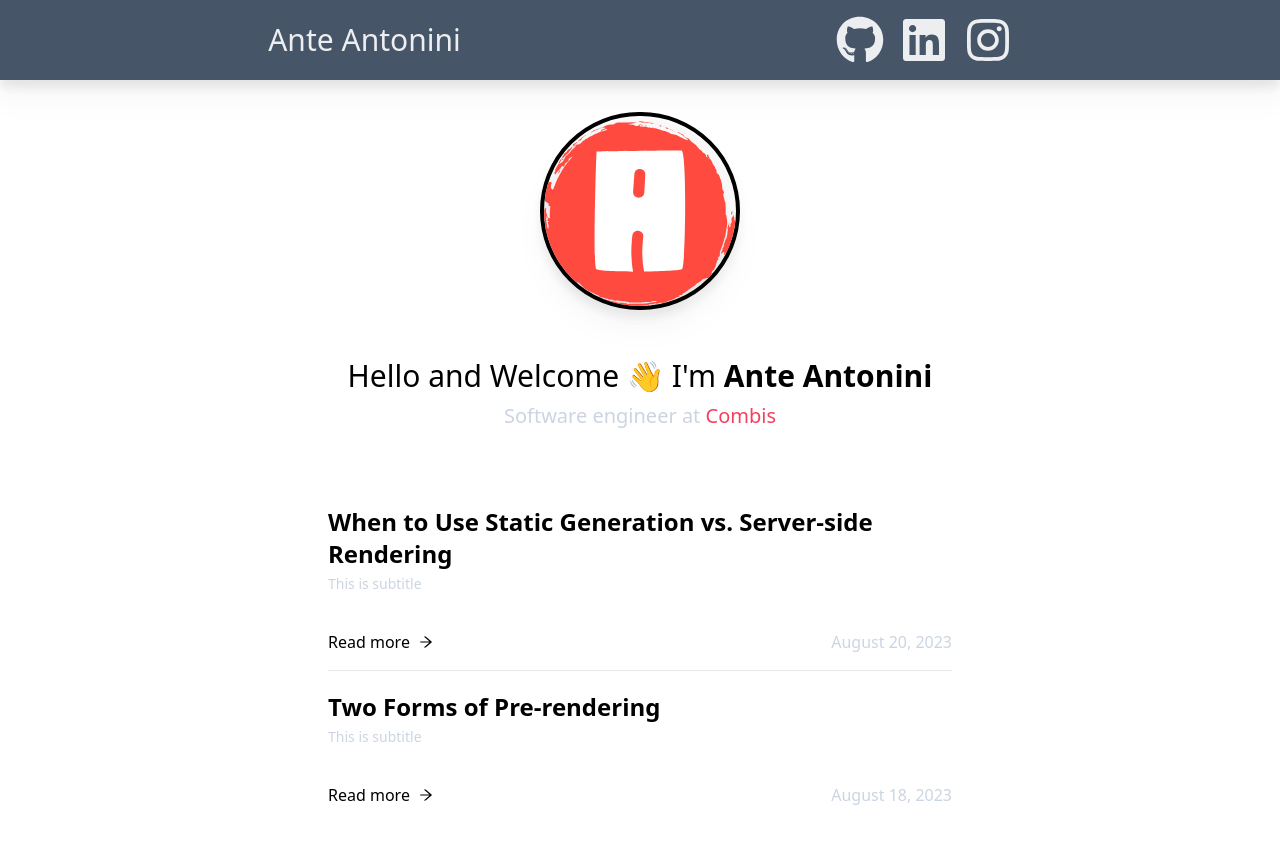
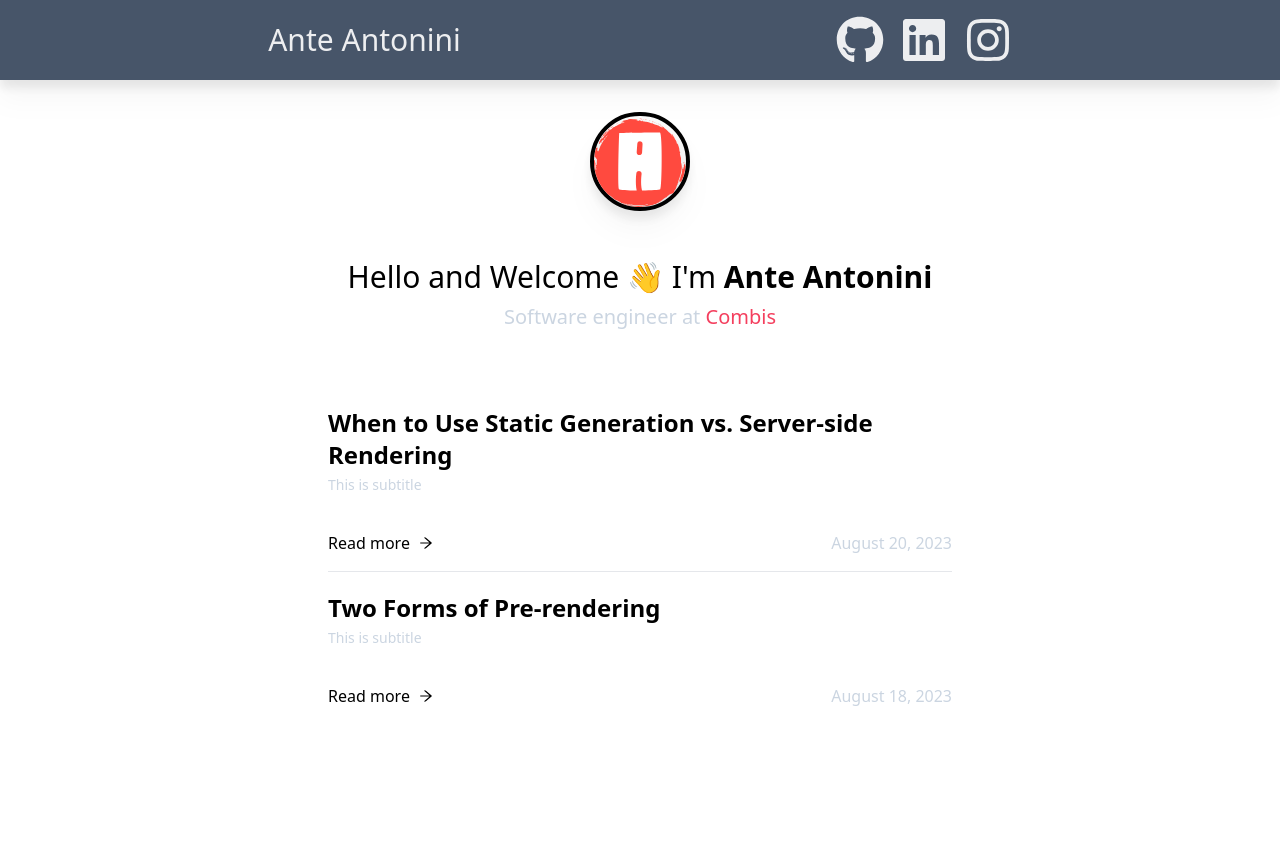
Before and after one commit to AnteAntonini/MyBlog, a Next.js app: page / in a window 1280 px wide. Shown: the top 844 px of the page. Built offline with nearby package versions, Linux system fonts and the light colour scheme.

Commit message:
resize profile picture aka logo

```diff
--- a/app/components/MyProfilePic.tsx
+++ b/app/components/MyProfilePic.tsx
@@ -6,8 +6,8 @@ export default function MyProfilePic() {
       <Image
         className="border-4 border-black dark:border-slate-500 drop-shadow-xl shadow-black rounded-full mx-auto mt-8"
         src="/images/logo.svg"
-        width={200}
-        height={200}
+        width={100}
+        height={100}
         alt="Ante Antonini"
         priority={true}
       />
```
